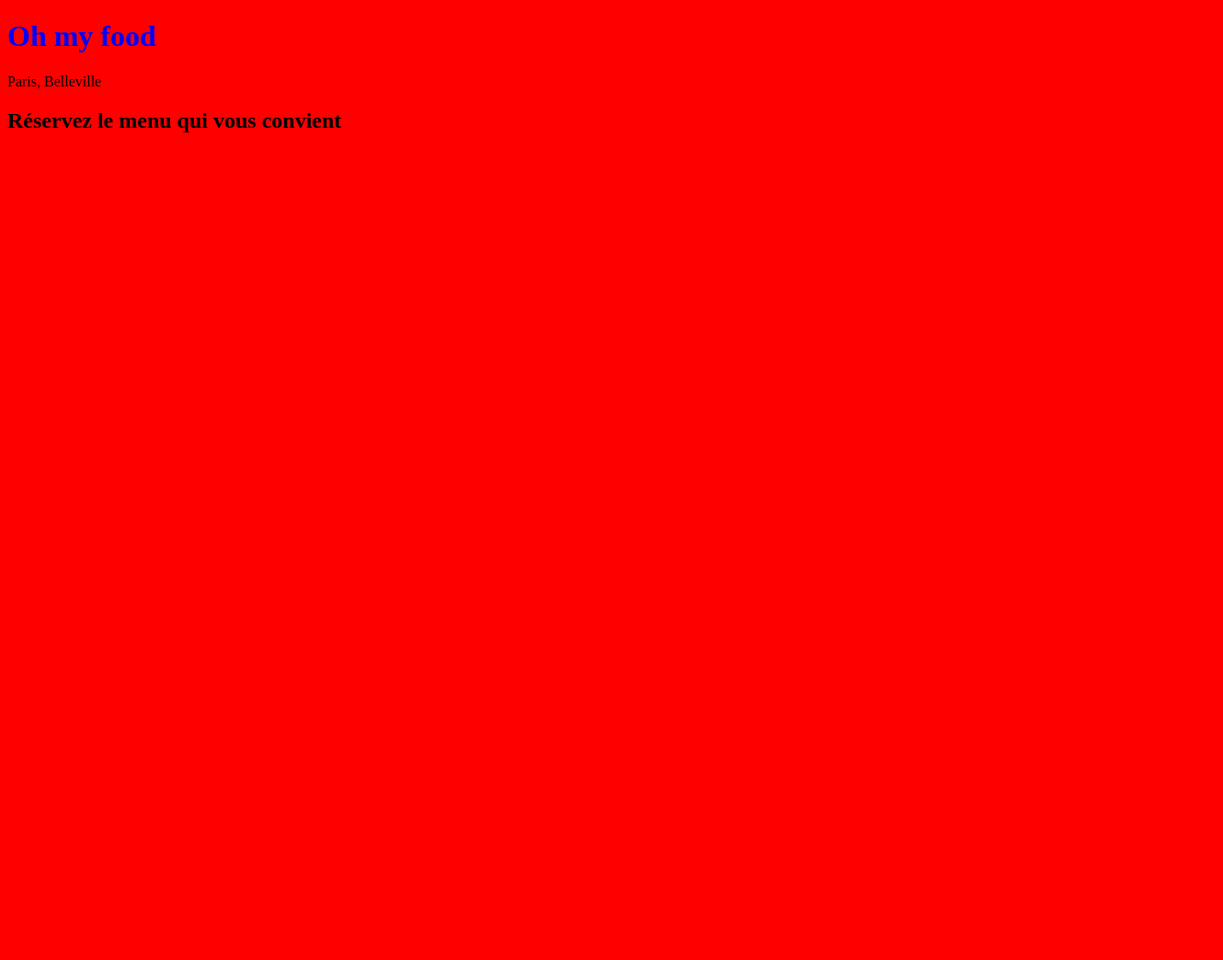
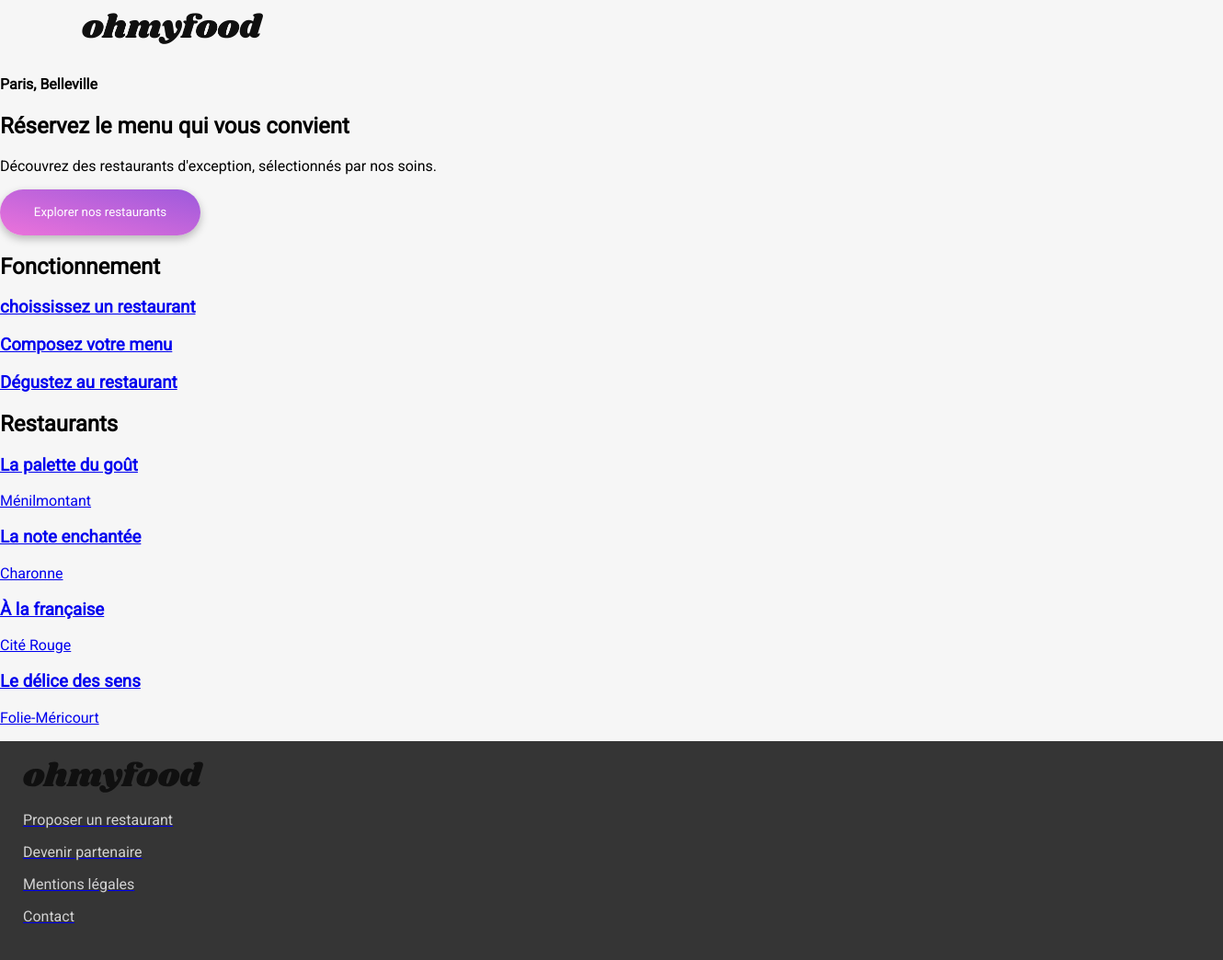
Before and after one commit to PPlonq/AntoineBala_4_08122023, a website: page index.html in a window 1280 px wide. Shown: the whole page at 92% size, 1330 px wide, since content can reach past the window. Before the commit the page ends 800 px from the top, so only its background shows below. Drawn offline with Linux system fonts and the light colour scheme.

Commit message:
Html + Few Sass

```diff
--- /dev/null
+++ b/SASS/components/_buttons.scss
@@ -0,0 +1,16 @@
+.default-button {
+    display: flex;
+    justify-content: center;
+    align-items: center;
+    width: 218px;
+    height: 50px;
+    background: var(--Button-Gradient, linear-gradient(193deg, #9356dc -11.44%, #ff79da 123.93%));
+    border-radius: 30px;
+    border: none;
+    box-shadow: 0px 4px 10px 0px rgba(0, 0, 0, 0.25);
+    color: white;
+
+    .button-text {
+        color: white;
+    }
+}
--- a/SASS/components/_footer.scss
+++ b/SASS/components/_footer.scss
@@ -1,3 +1,12 @@
 footer {
-    color: aqua;
+    margin: 0;
+    background-color: #353535;
+    position: absolute;
+    width: 100%;
+    padding: 22px 25px;
+    .logo-footer {
+    }
+    p {
+        color: #d2d2d2;
+    }
 }
--- a/SASS/components/_header.scss
+++ b/SASS/components/_header.scss
@@ -0,0 +1,9 @@
+header {
+    margin: 0;
+    h1 {
+        display: flex;
+        justify-content: center;
+        border-bottom: 1px solid grey;
+        padding: 0 0 15px 0;
+    }
+}
--- /dev/null
+++ b/SASS/components/_img.scss
@@ -0,0 +1,6 @@
+.logo {
+    width: 197px;
+    display: flex;
+
+    padding: 14px 89px 13px 89px;
+}
--- /dev/null
+++ b/SASS/components/_variables.scss
@@ -0,0 +1,5 @@
+$main-background-color: #f6f6f6;
+$secondary-background-color: #d2d2d2;
+$main-text-color: #353535;
+$main-background-button-color: #99e2d0;
+$nouveau-text-color: #008766;
--- a/SASS/layouts/_default.scss
+++ b/SASS/layouts/_default.scss
@@ -1,6 +1,16 @@
+* {
+    font-family: Roboto;
+}
+
 body {
-    background: red;
-    h1 {
-        color: blue;
-    }
+    margin: 0;
+    background-color: #f6f6f6;
+    max-width: 100%;
+    overflow-x: hidden;
 }
+
+h1 {
+}
+p {
+    font-weight: 300;
+}
--- a/SASS/main.scss
+++ b/SASS/main.scss
@@ -1,2 +1,6 @@
 @import "./layouts/default";
 @import "./components/footer";
+@import "./components/header";
+@import "./components/variables";
+@import "./components/buttons";
+@import "./components/img";
--- a/index.html
+++ b/index.html
@@ -4,20 +4,80 @@
         <meta charset="UTF-8" />
         <meta name="viewport" content="width=device-width, initial-scale=1.0" />
         <link rel="stylesheet" href="css/style.css" />
+        <link rel="stylesheet" href="https://fonts.googleapis.com/css?family=Roboto" />
+        <link
+            rel="stylesheet"
+            href="https://cdnjs.cloudflare.com/ajax/libs/font-awesome/6.2.1/css/all.min.css"
+            integrity="sha512-MV7K8+y+gLIBoVD59lQIYicR65iaqukzvf/nwasF0nqhPay5w/9lJmVM2hMDcnK1OnMGCdVK+iQrJ7lzPJQd1w=="
+            crossorigin="anonymous"
+            referrerpolicy="no-referrer"
+        />
         <title>Ohmyfood</title>
     </head>
     <body>
         <header>
-            <h1>Oh my food</h1>
+            <img class="logo" src="images/logo/ohmyfood.png" alt="ohmyfood" />
             <div>
-                <p>Paris, Belleville</p>
+                <h4>Paris, Belleville</h4>
             </div>
         </header>
         <section>
             <div>
                 <h2>Réservez le menu qui vous convient</h2>
+
+                <p>Découvrez des restaurants d'exception, sélectionnés par nos soins.</p>
+            </div>
+            <div>
+                <button class="default-button button-text">Explorer nos restaurants</button>
             </div>
         </section>
-        <footer></footer>
+        <section>
+            <div><h2>Fonctionnement</h2></div>
+            <div>
+                <a href="#"><h3>choississez un restaurant</h3></a>
+            </div>
+            <div>
+                <a href="#"><h3>Composez votre menu</h3></a>
+            </div>
+            <div>
+                <a href="#"><h3>Dégustez au restaurant</h3></a>
+            </div>
+        </section>
+        <section>
+            <div><h2>Restaurants</h2></div>
+            <div>
+                <a href="#"
+                    ><h3>La palette du goût</h3>
+                    <p>Ménilmontant</p></a
+                >
+            </div>
+            <div>
+                <a href="#"
+                    ><h3>La note enchantée</h3>
+                    <p>Charonne</p></a
+                >
+            </div>
+            <div>
+                <a href="#"
+                    ><h3>À la française</h3>
+                    <p>Cité Rouge</p></a
+                >
+            </div>
+            <div>
+                <a href="#">
+                    <h3>Le délice des sens</h3>
+                    <p>Folie-Méricourt</p></a
+                >
+            </div>
+        </section>
+        <footer>
+            <div><img class="logo-footer" src="images/logo/ohmyfood@2x.svg" alt="" /></div>
+            <div>
+                <a href="#"><p>Proposer un restaurant</p></a>
+                <a href="#"><p>Devenir partenaire</p></a>
+                <a href="#"><p>Mentions légales</p></a>
+                <a href="#"><p>Contact</p></a>
+            </div>
+        </footer>
     </body>
 </html>
```
Also changed, not shown: css/style.css, 1 other file.
